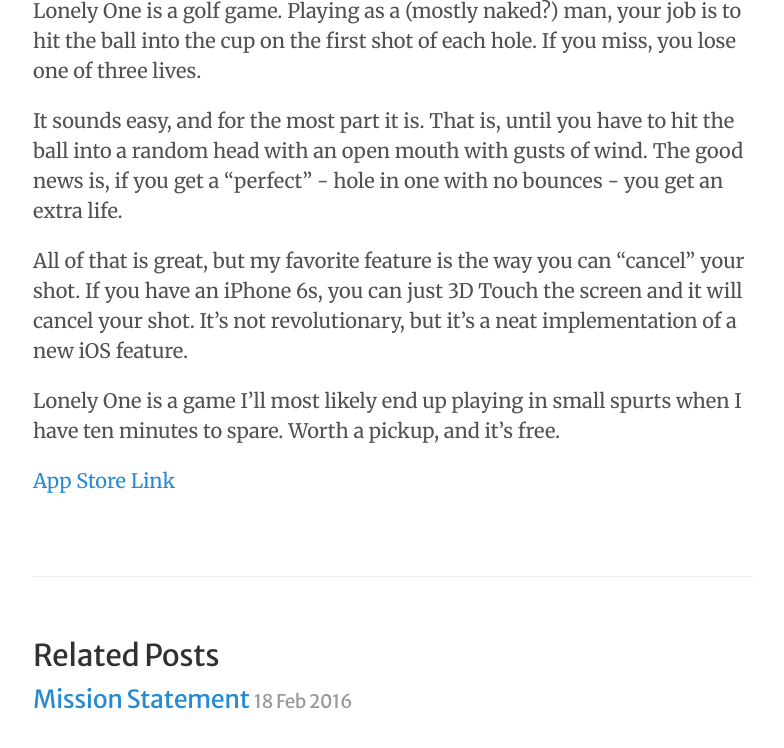
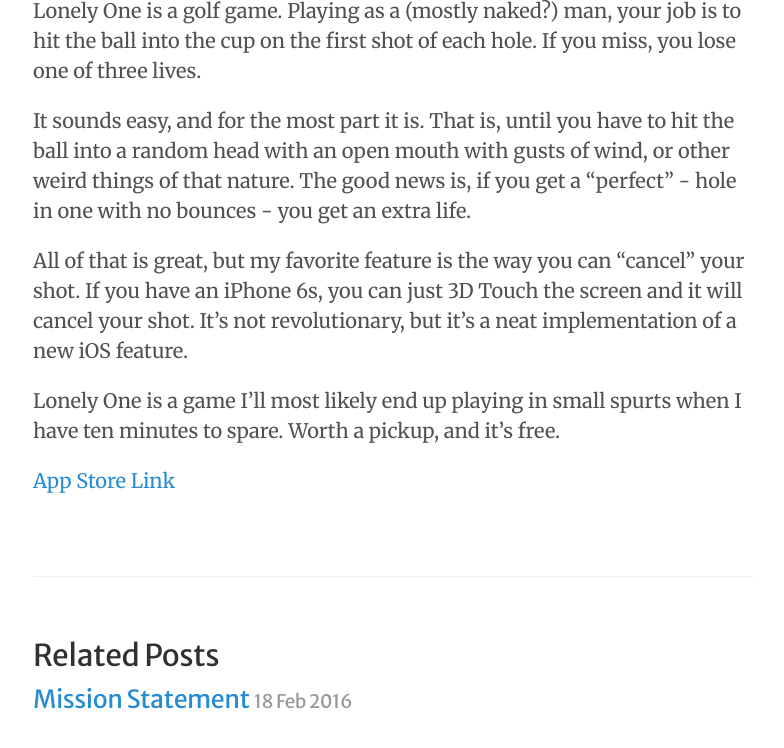
Before and after one commit to seanoldham/seanosaur.github.io, a Jekyll site: the page built from _posts/2016-02-19-lonely-one.markdown, in a window 1280 px wide and 900 px high, scrolled down 651 px, cut to the strip 152-900 px from the top of the window. Shown: the whole strip, without its empty margins (247-1031 px from the left). Built offline with Jekyll 4.4.1, drawn with Linux system fonts in a browser that asks for light colours.

Commit message:
Post update: Lonely One

```diff
--- a/_posts/2016-02-19-lonely-one.markdown
+++ b/_posts/2016-02-19-lonely-one.markdown
@@ -8,7 +8,7 @@
 
 Lonely One is a golf game. Playing as a (mostly naked?) man, your job is to hit the ball into the cup on the first shot of each hole. If you miss, you lose one of three lives.
 
-It sounds easy, and for the most part it is. That is, until you have to hit the ball into a random head with an open mouth with gusts of wind. The good news is, if you get a "perfect" - hole in one with no bounces - you get an extra life.
+It sounds easy, and for the most part it is. That is, until you have to hit the ball into a random head with an open mouth with gusts of wind, or other weird things of that nature. The good news is, if you get a "perfect" - hole in one with no bounces - you get an extra life.
 
 All of that is great, but my favorite feature is the way you can "cancel" your shot. If you have an iPhone 6s, you can just 3D Touch the screen and it will cancel your shot. It's not revolutionary, but it's a neat implementation of a new iOS feature.
 
```
